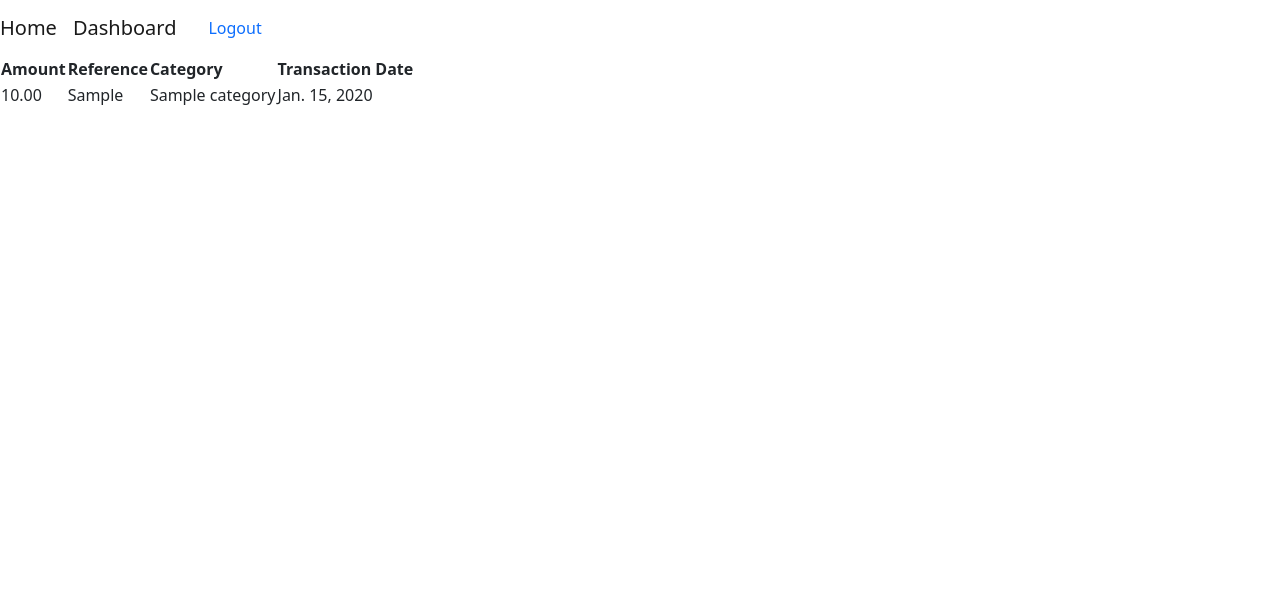
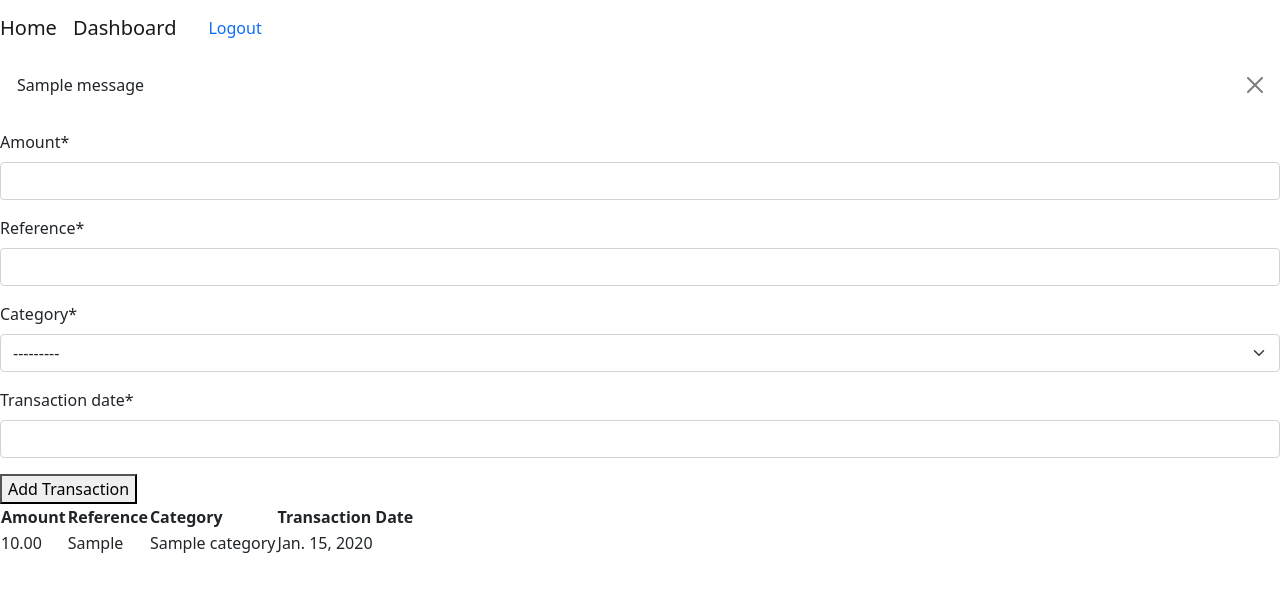
Before and after one commit to 12kharris/spending-tracker, a Django app: page /dashboard/ in a window 1280 px wide. Shown: the top 594 px of the page. Run offline with Django 4.2, Linux system fonts and the light colour scheme; a user stored in the database is signed in; tables that the repository leaves empty hold one stand-in row (values such as "Sample post"); one stand-in notice (Sample message) is shown; some libraries are stand-ins or nearby versions.

Commit message:
Add form to create new transactions

```diff
--- a/moneytree/settings.py
+++ b/moneytree/settings.py
@@ -48,12 +48,17 @@ INSTALLED_APPS = [
     'allauth',
     'allauth.account',
     'allauth.socialaccount',
+    'crispy_forms',
+    'crispy_bootstrap5',
     'tracker',
 ]
 
 SITE_ID = 1
 LOGIN_REDIRECT_URL = '/dashboard'
 LOGOUT_REDIRECT_URL = '/'
+
+CRISPY_ALLOWED_TEMPLATE_PACKS = "bootstrap5"
+CRISPY_TEMPLATE_PACK = "bootstrap5"
 
 MIDDLEWARE = [
     'django.middleware.security.SecurityMiddleware',
--- a/requirements.txt
+++ b/requirements.txt
@@ -1,7 +1,9 @@
 asgiref==3.8.1
+crispy-bootstrap5==0.7
 dj-database-url==0.5.0
 Django==4.2.13
 django-allauth==0.57.2
+django-crispy-forms==2.2
 gunicorn==20.1.0
 oauthlib==3.2.2
 psycopg2==2.9.9
--- a/templates/base.html
+++ b/templates/base.html
@@ -39,6 +39,15 @@
             href="{% url 'account_login' %}">Login</a>
         {% endif %}
     </nav>
+    <div>
+        {% for message in messages %}
+        <div class="alert {{ message.tags }} alert-dismissible
+          fade show" id="msg" role="alert">
+            {{ message | safe }}
+            <button type="button" class="btn-close" data-bs-dismiss="alert" aria-label="Close"></button>
+        </div>
+        {% endfor %}
+    </div>
     <main>
         <!--main content goes here-->
         {% block content %}
--- /dev/null
+++ b/tracker/forms.py
@@ -0,0 +1,8 @@
+from .models import Transaction, Category
+from django import forms
+
+class TransactionForm(forms.Form):
+    amount = forms.DecimalField(max_digits=10,decimal_places=2)
+    reference = forms.CharField(max_length=30)
+    category = forms.ModelChoiceField(queryset=Category.objects.all().exclude(name='Unassigned'))
+    transaction_date = forms.DateField()
--- a/tracker/models.py
+++ b/tracker/models.py
@@ -7,7 +7,7 @@ class Category(models.Model):
     description = models.CharField(max_length=200)
 
     def __str__(self):
-        return f"{self.name} - {self.description}"
+        return f"{self.name}"
 
 
 class Transaction(models.Model):
--- a/tracker/templates/tracker/dashboard.html
+++ b/tracker/templates/tracker/dashboard.html
@@ -1,6 +1,15 @@
 {% extends 'base.html' %}
+{% load crispy_forms_tags %}
 
 {% block content %}
+
+<div>
+    <form method="post">
+        {{ transaction_form | crispy }}
+        {% csrf_token %}
+        <button type="submit">Add Transaction</button>
+    </form>
+</div>
 
 <table>
     <tr>
--- a/tracker/views.py
+++ b/tracker/views.py
@@ -3,7 +3,9 @@ from django.views import generic
 from django.contrib import messages
 from django.http import HttpResponseRedirect, HttpResponse
 from django.db import connection
+from django.contrib import messages
 from .models import Category, Transaction
+from .forms import TransactionForm
 
 # Create your views here.
 def home(request):
@@ -16,10 +18,31 @@ def home(request):
 def dashboard(request):
     transactions = Transaction.objects.filter(user=request.user).order_by("transaction_date")
 
+    if request.method == "POST":
+        transaction_form = TransactionForm(data=request.POST)
+        if(transaction_form.is_valid()):
+            #https://stackoverflow.com/questions/16443029/cant-save-a-form-in-django-object-has-no-attribute-save
+            cd = transaction_form.cleaned_data
+            transaction = Transaction(
+                amount = cd['amount'],
+                reference= cd['reference'],
+                user = request.user,
+                category = cd['category'],
+                transaction_date = cd['transaction_date']
+            )
+            transaction.save()
+            messages.add_message(
+                request, messages.SUCCESS,
+                'Transaction Added Successfully'
+            )
+
+    transaction_form = TransactionForm()
+
     return render(
         request,
         "tracker/dashboard.html",
         {
-            "transactions": transactions
+            "transactions": transactions,
+            "transaction_form": transaction_form
         }
     )
```
